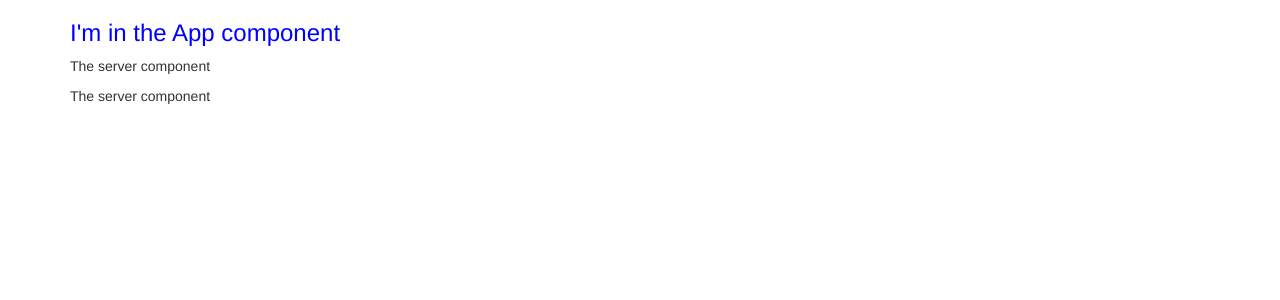
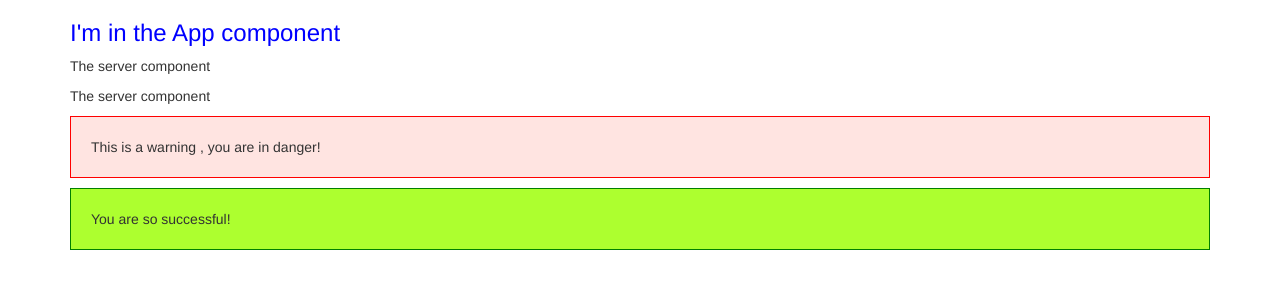
Before and after one commit to ZeroToHero-StepByStep/Angular2, an Angular app: page / in a window 1280 px wide. Shown: the top 300 px of the page. Built offline with nearby package versions, Linux system fonts and the light colour scheme.

Commit message:
Assignment 1. Practicing components

```diff
--- a/src/app/app.component.css
+++ b/src/app/app.component.css
@@ -1,3 +1,7 @@
 h3{
   color:blue;
 }
+
+h4{
+  color:yellowgreen;
+}
--- a/src/app/app.component.html
+++ b/src/app/app.component.html
@@ -4,6 +4,8 @@
     <div class="col-md-12">
       <h3>I'm in the App component</h3>
        <div class="app-servers"></div>
+      <app-warning-alert></app-warning-alert>
+      <app-success-alert></app-success-alert>
     </div>
   </div>
 </div>
--- a/src/app/app.module.ts
+++ b/src/app/app.module.ts
@@ -4,12 +4,16 @@
 import {FormsModule} from '@angular/forms';
 import {ServerComponent} from './server/server.component';
 import { ServersComponent } from './servers/servers.component';
+import {WarningCompoment} from './warning-alert/warning-alert.component';
+import {SuccessAlertComponent} from './success-alert/success-alert.component';
 
 @NgModule({
   declarations: [
     AppComponent,
     ServerComponent,
-    ServersComponent
+    ServersComponent,
+    WarningCompoment,
+    SuccessAlertComponent
   ],
   imports: [
     BrowserModule,
--- /dev/null
+++ b/src/app/success-alert/success-alert.component.css
@@ -0,0 +1,5 @@
+p{
+  padding:20px;
+  background-color:greenyellow;
+  border:1px solid green ;
+}
--- /dev/null
+++ b/src/app/success-alert/success-alert.component.html
@@ -0,0 +1,3 @@
+<p>
+ You are so successful!
+</p>
--- /dev/null
+++ b/src/app/success-alert/success-alert.component.ts
@@ -0,0 +1,15 @@
+import { Component, OnInit } from '@angular/core';
+
+@Component({
+  selector: 'app-success-alert',
+  templateUrl: './success-alert.component.html',
+  styleUrls: ['./success-alert.component.css']
+})
+export class SuccessAlertComponent implements OnInit {
+
+  constructor() { }
+
+  ngOnInit() {
+  }
+
+}
--- /dev/null
+++ b/src/app/warning-alert/warning-alert.component.ts
@@ -0,0 +1,15 @@
+import {Component} from '@angular/core' ;
+
+@Component({
+  selector : 'app-warning-alert' ,
+  template : `<p>This is a warning , you are in danger!</p>` ,
+  styles :[`
+  p{
+    padding:20px;
+    background-color:mistyrose;
+    border:1px solid red ;
+  }`]
+})
+export class WarningCompoment{
+
+}
```
Also changed, not shown: src/app/server/server.component.html (line endings or trailing spaces).
